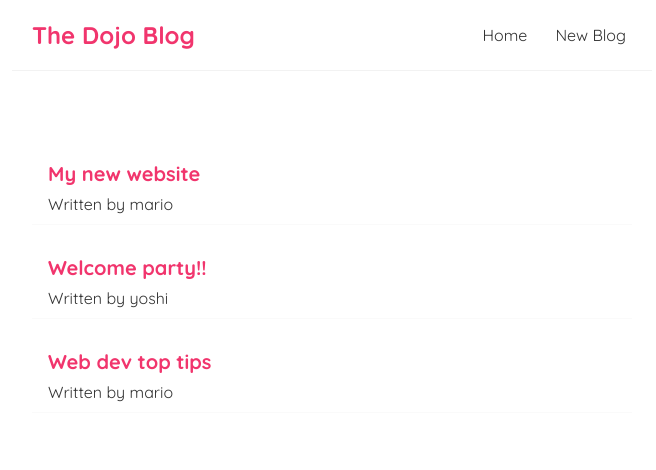
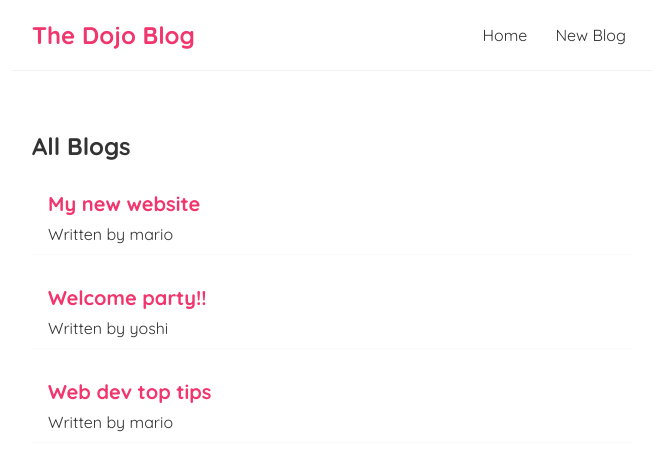
Before and after one commit to Alun-Price/dojo-blog, a React (Create React App) app: page / in a window 1280 px wide. Shown: the top 470 px of the page, without its empty margins (308-964 px from the left). Built offline with nearby package versions, Linux system fonts and the light colour scheme.

Commit message:
created the BlogList component - passed it title and blogs props from Home

```diff
--- /dev/null
+++ b/src/BlogList.js
@@ -0,0 +1,18 @@
+const BlogList = ({ blogs, title }) => {
+  //   const blogs = props.blogs;
+  //   const title = props.title;
+
+  return (
+    <div className="blog-list">
+      <h2>{title}</h2>
+      {blogs.map((blog) => (
+        <div className="blog-preview" key={blog.id}>
+          <h2>{blog.title}</h2>
+          <p>Written by {blog.author}</p>
+        </div>
+      ))}
+    </div>
+  );
+};
+
+export default BlogList;
--- a/src/Home.js
+++ b/src/Home.js
@@ -1,4 +1,5 @@
 import { useState } from "react";
+import BlogList from "./BlogList";
 
 const Home = () => {
   //let name = "mario";
@@ -20,12 +21,7 @@
 
   return (
     <div className="home">
-      {blogs.map((blog) => (
-        <div className="blog-preview" key={blog.id}>
-          <h2>{blog.title}</h2>
-          <p>Written by {blog.author}</p>
-        </div>
-      ))}
+      <BlogList blogs={blogs} title="All Blogs" />
     </div>
   );
 };
```
